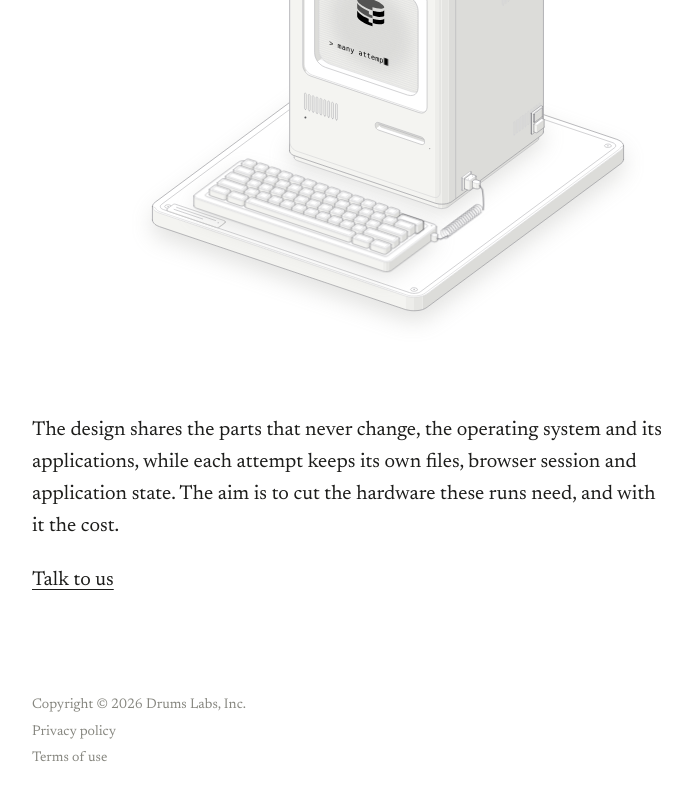
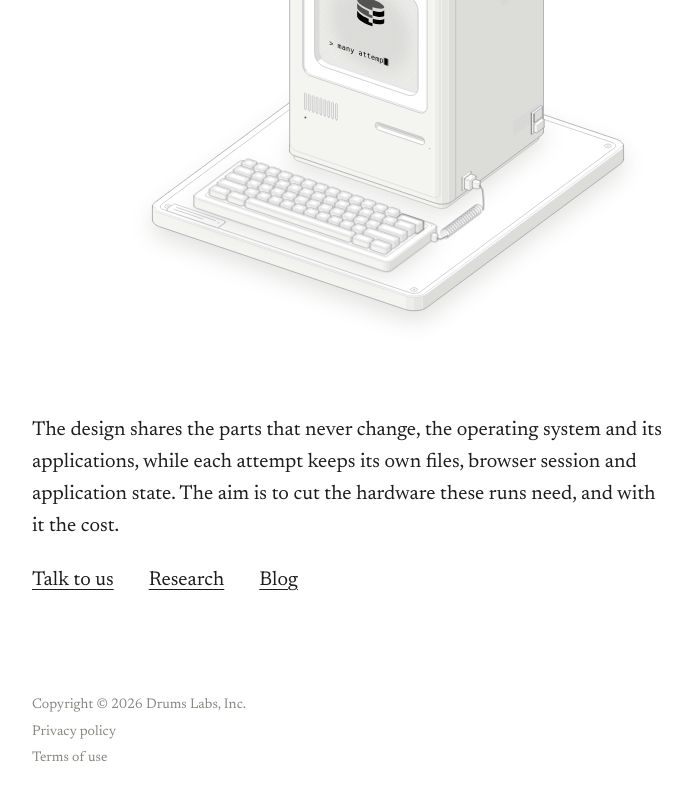
Before and after one commit to sahiljagtap08/drums-website, a Next.js app: page /preview in a window 1280 px wide. Shown: the part 505-1305 px from the top of the page, without its empty margins (252-944 px from the left). Built offline with nearby package versions, Linux system fonts and the light colour scheme.

Commit message:
Preview: add Research and Blog links beside Talk to us
Same inline underlined links, flex-wrapped. Absolute existing routes on
drums.run, no new content.

```diff
--- a/src/app/preview/page.tsx
+++ b/src/app/preview/page.tsx
@@ -33,9 +33,15 @@ export default function PreviewPage() {
             The design shares the parts that never change, the operating system and its applications, while each attempt keeps its own files, browser
             session and application state. The aim is to cut the hardware these runs need, and with it the cost.
           </p>
-          <p>
+          <p className="dk-links">
             <a className="dk-link" href={CAL_URL} target="_blank" rel="noopener noreferrer">
               Talk to us
+            </a>
+            <a className="dk-link" href="https://drums.run/research">
+              Research
+            </a>
+            <a className="dk-link" href="https://drums.run/blog">
+              Blog
             </a>
           </p>
         </div>
--- a/src/app/preview/preview.css
+++ b/src/app/preview/preview.css
@@ -11,6 +11,7 @@ html:has(.dk), body:has(.dk) { background: #fff; overscroll-behavior: none; colo
 .dk-body { margin-top: clamp(40px, 7vh, 72px); max-width: 32em; font-size: 20px; line-height: 1.6; }
 .dk-body p { margin: 0 0 1.1em; }
 .dk-body p:last-child { margin-bottom: 0; }
+.dk-links { display: flex; flex-wrap: wrap; gap: 0.35em 1.75em; }
 .dk-link { text-decoration: underline; text-underline-offset: 4px; text-decoration-thickness: 1px; }
 .dk-link:hover { text-decoration-thickness: 2px; }
 .dk-foot { max-width: 760px; margin: clamp(72px, 12vh, 128px) auto 0; padding: 0 24px 40px; font-size: 14px; line-height: 1.9; color: #86867f; }
```
Also changed, not shown: 3 other files (tests, documents, lock files or other folders).
